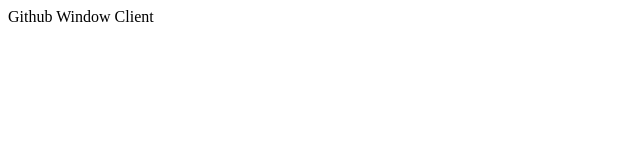
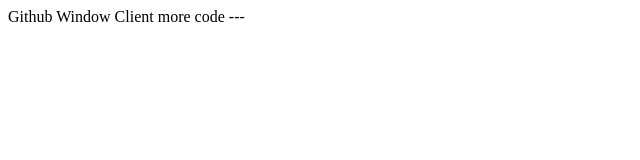
Before and after one commit to tomhu59/test308tube2, a plain HTML site: page WebContent/index.html in a window 1280 px wide. Shown: the full height of the page, 0-640 px from the left. Drawn offline with Linux system fonts and the light colour scheme.

Commit message:
add more code
index.html file

```diff
--- a/WebContent/index.html
+++ b/WebContent/index.html
@@ -6,5 +6,7 @@
 </head>
 <body>
 	Github Window Client
+
+	more code ---
 </body>
 </html>
```
